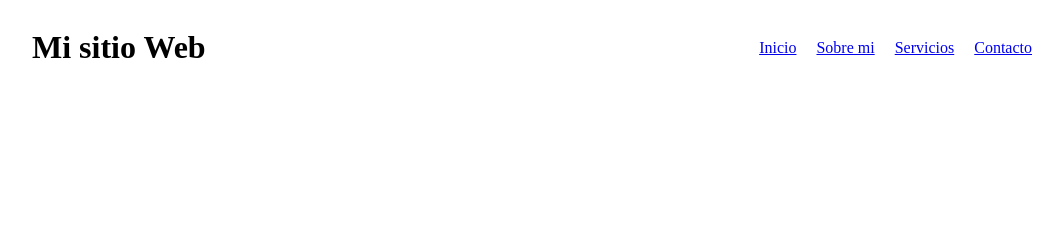
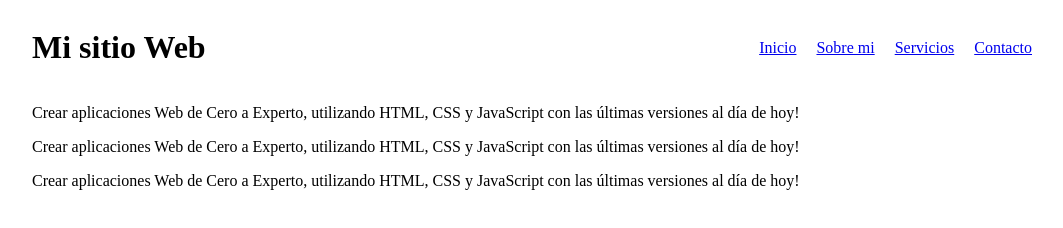
Before and after one commit to Giulianayarleque/proyectoGit, a plain HTML site: page index.html in a window 1280 px wide. Shown: the whole page, without its empty margins (108-1171 px from the left). Drawn offline with Linux system fonts and the light colour scheme.

Commit message:
Agregando parrafos a la web

```diff
--- a/index.html
+++ b/index.html
@@ -21,6 +21,14 @@
         <li><a href="#">Contacto</a></li>
       </ul>
     </header>
+    <main>
+      <p>Crear aplicaciones Web de Cero a Experto, utilizando HTML, CSS y JavaScript con las últimas versiones al día de
+        hoy!</p>
+      <p>Crear aplicaciones Web de Cero a Experto, utilizando HTML, CSS y JavaScript con las últimas versiones al día de
+        hoy!</p>
+      <p>Crear aplicaciones Web de Cero a Experto, utilizando HTML, CSS y JavaScript con las últimas versiones al día de
+        hoy!</p>
+    </main>
   </div>
 
 
```
